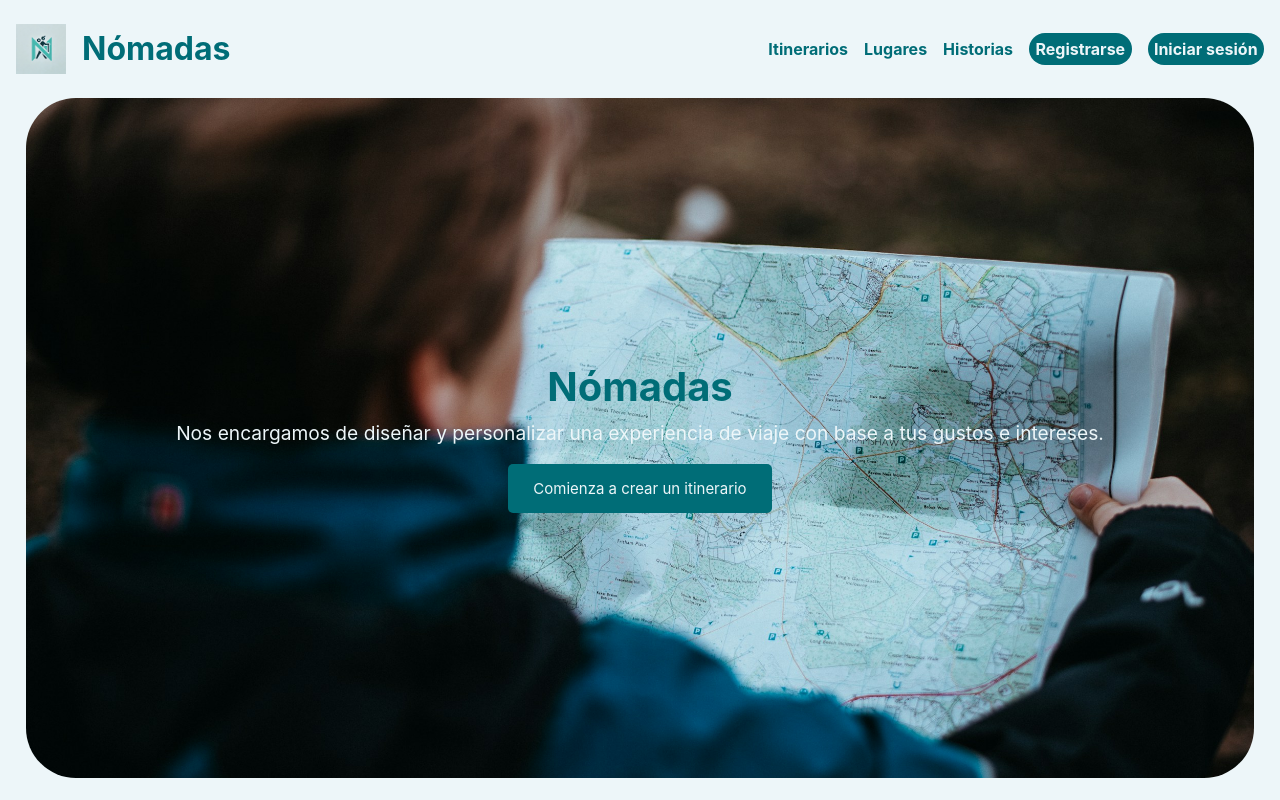
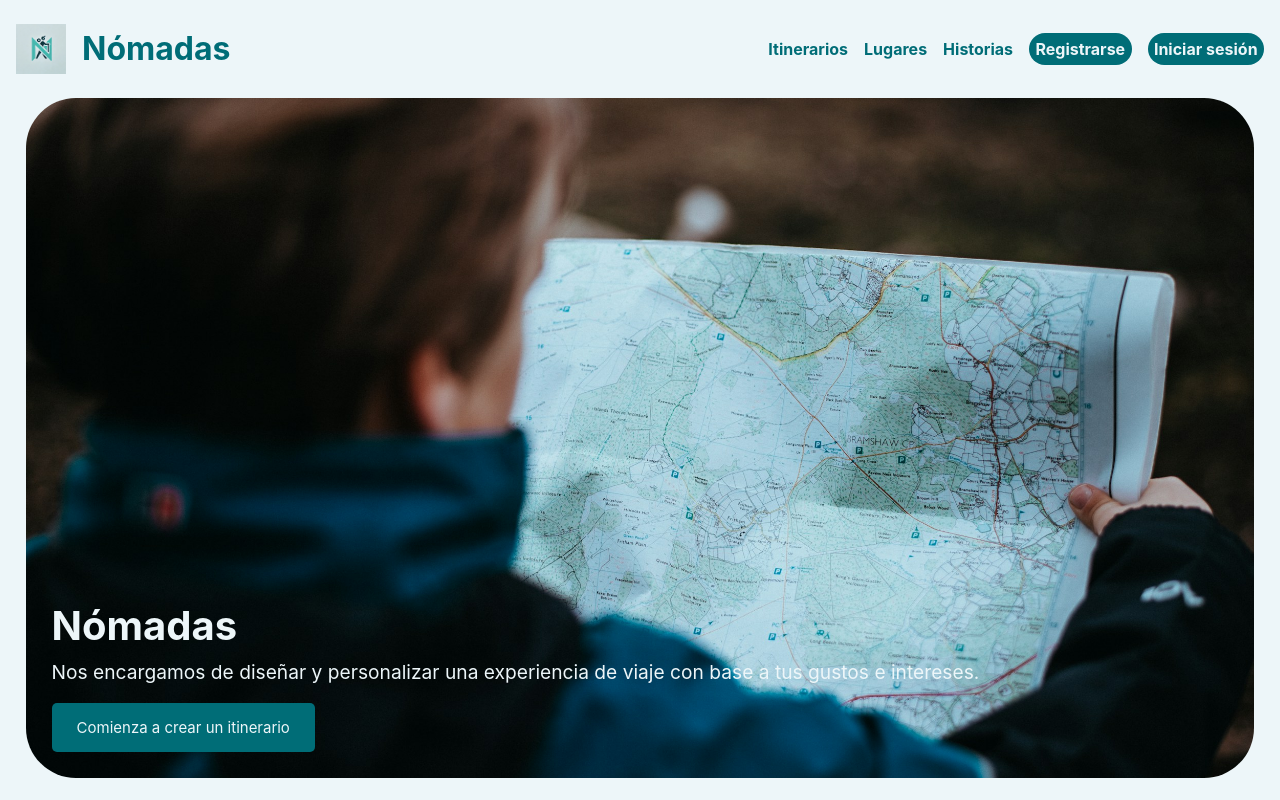
Before and after one commit to benjir03/nomadasAPP, a React (Create React App) app: page /Inicio in a window 1280 px wide. Shown: the top 800 px of the page. Built offline with nearby package versions, Linux system fonts and the light colour scheme.

Commit message:
Inicio más chido

```diff
--- a/src/estilos/styInicio.css
+++ b/src/estilos/styInicio.css
@@ -14,18 +14,21 @@
   background-size: cover; /* Hace que la imagen cubra todo el contenedor */
   background-position: center; /* Centra la imagen en el contenedor */
   background-repeat: no-repeat;
-  color: var(--primary-color);
+  color: var(--background-color);
   display: flex;
-  align-items: center;
-  justify-content: center;
-  text-align: center;
+
+  justify-content: flex-start;
   border-radius: 50px;
 
   height: 85vh;
 }
 
 .welcome-content {
-  position: relative;
+  text-align: left;
+  position: absolute;
+  bottom: 1rem;
+  left: 1rem;
+  margin: 10px;
   z-index: 1;
 }
 
```
